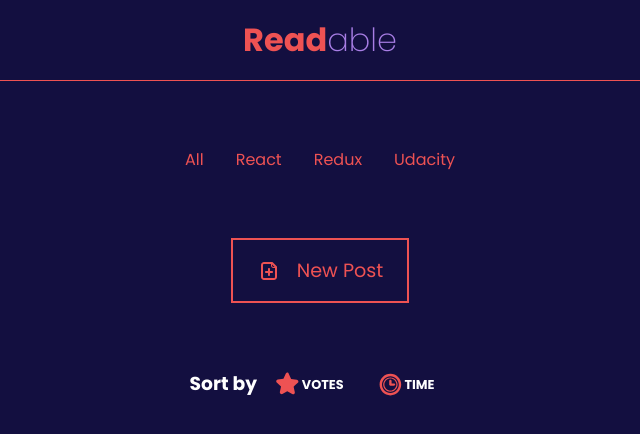
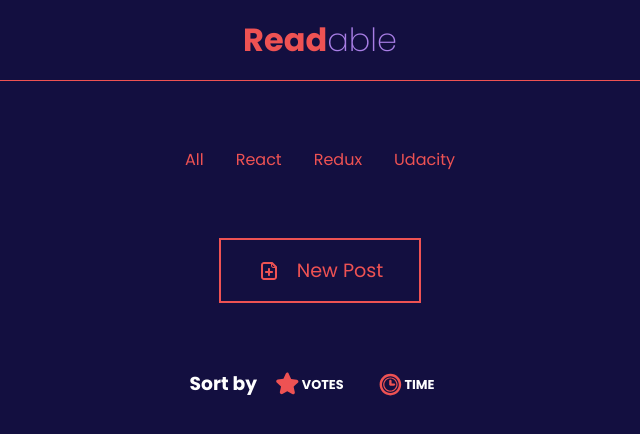
Before and after one commit to brunogcpinheiro/reactnd-readable, a React (Create React App) app: page /new in a window 1280 px wide. Shown: the top 434 px of the page, without its empty margins (320-960 px from the left). Built offline with nearby package versions, Linux system fonts and the light colour scheme; no server answers.

Commit message:
fix styles

```diff
--- a/src/components/App.js
+++ b/src/components/App.js
@@ -1,5 +1,5 @@
 import React, { Component } from 'react';
-import { BrowserRouter as Router, Route } from 'react-router-dom';
+import { BrowserRouter as Router, Route, NavLink } from 'react-router-dom';
 import { connect } from 'react-redux';
 import Nav from './Nav';
 import Dashboard from './Dashboard';
@@ -26,12 +26,12 @@
 								Read<span>able</span>
 							</h1>
 							<Nav />
-							<button className="add-post">
+							<NavLink className="add-post" to="/new">
 								<TiDocumentAdd
 									style={{ marginRight: '16px', fontSize: '1.5rem' }}
 								/>
 								New Post
-							</button>
+							</NavLink>
 							<div className="sort">
 								<h3>Sort by</h3>
 								<a href="/">
--- a/src/index.css
+++ b/src/index.css
@@ -92,8 +92,10 @@
 	font-size: 1.2rem;
 	display: flex;
 	align-items: center;
+	justify-content: center;
 	margin: 50px auto;
 	transition: background 0.3s ease-out;
+	width: 150px;
 }
 
 .add-post:hover {
```
